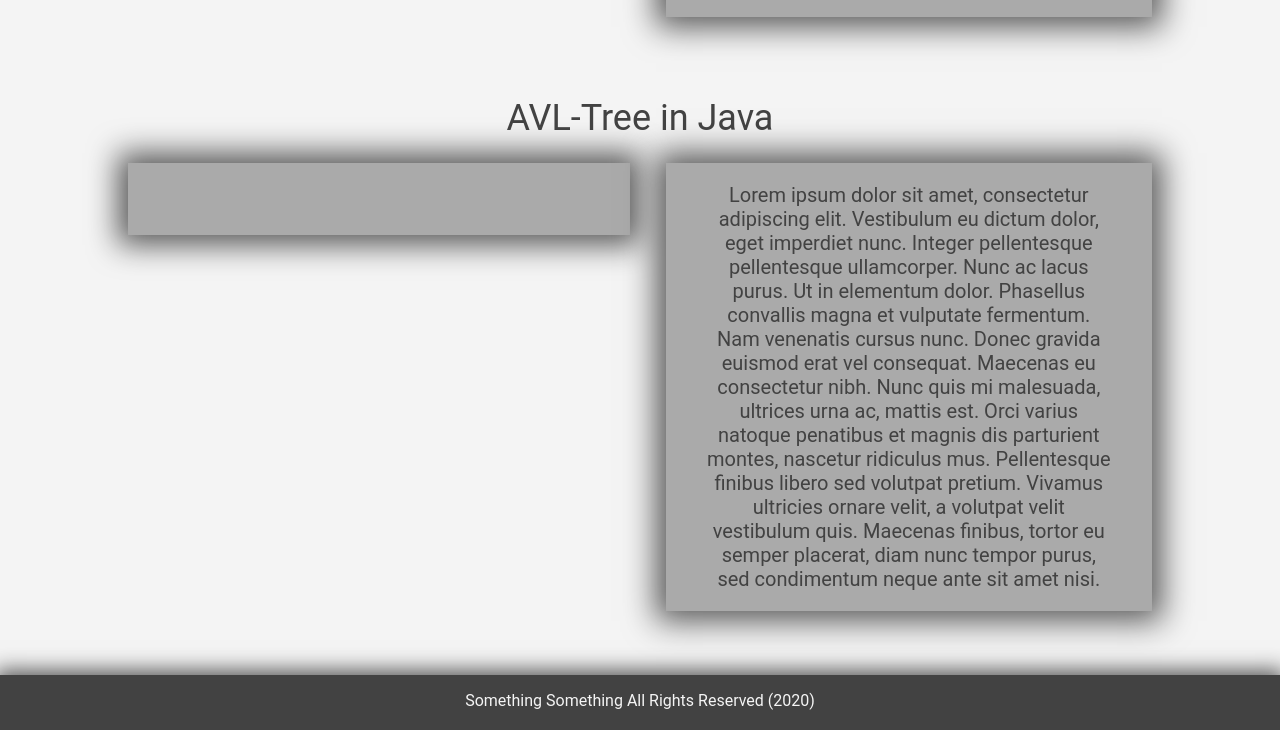
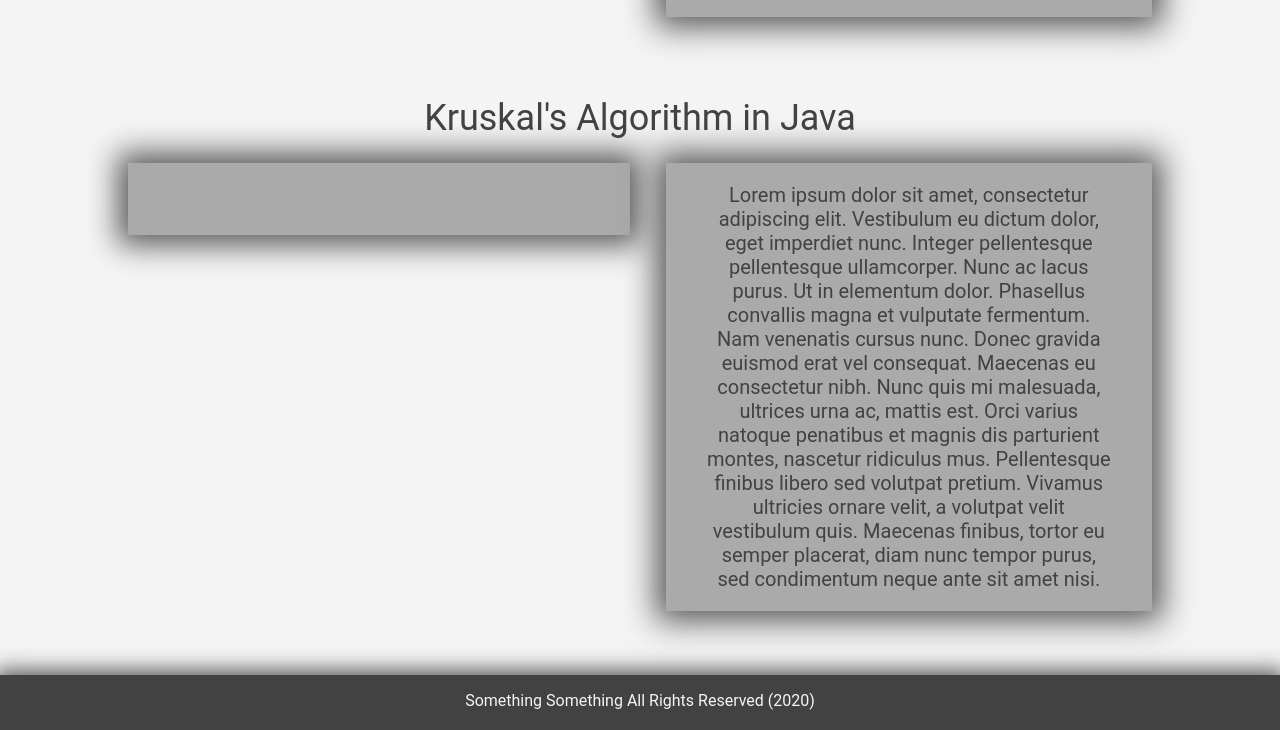
Before and after one commit to willem88836/portfolio-website, a plain HTML site: page src/html/me-developer.html in a window 1280 px wide. Shown: the part 1678-2408 px from the top of the page. Drawn offline with Linux system fonts and the light colour scheme; no server answers; a script that the page names is missing.

Commit message:
changed title.

```diff
--- a/src/html/me-developer.html
+++ b/src/html/me-developer.html
@@ -64,7 +64,7 @@
 
     <!-- JAVA -->
     <div class="code-project-panel">
-      <h1>AVL-Tree in Java</h1>
+      <h1>Kruskal's Algorithm in Java</h1>
       <div class="project-contents">
         <div class="panel code-panel">
           <pre class="prettyprint lang-java">
```
